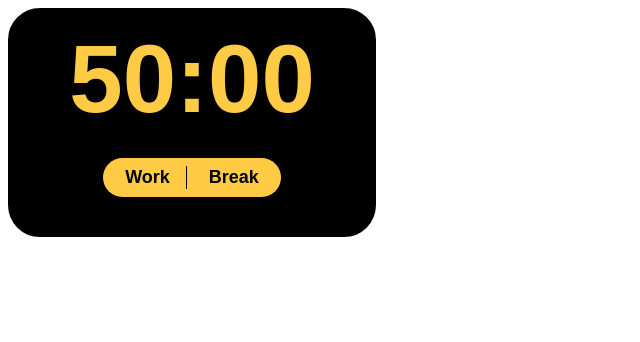
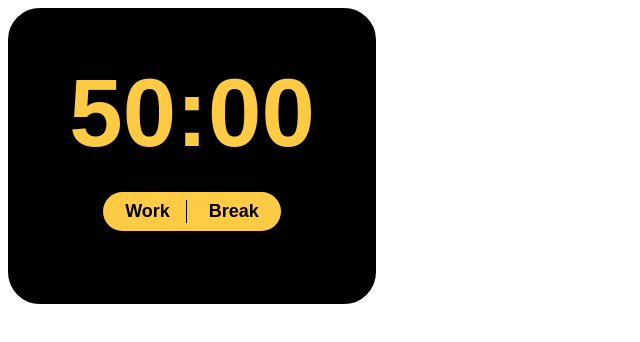
Before and after one commit to kvnol/obs-pomodoro, a plain HTML site: page index.html in a window 1280 px wide. Shown: the whole page, without its empty margins (0-640 px from the left). Drawn offline with Linux system fonts and the light colour scheme.

Commit message:
Update index.html

```diff
--- a/index.html
+++ b/index.html
@@ -11,6 +11,8 @@
   border: 16px solid #000;
   border-radius: 32px;
   width:320px;
+  min-height: 240px;
+  max-height: 240px;
   padding: 0 8px 24px;
   text-align:center;
   font-family: 'Poppins', sans-serif;
```
